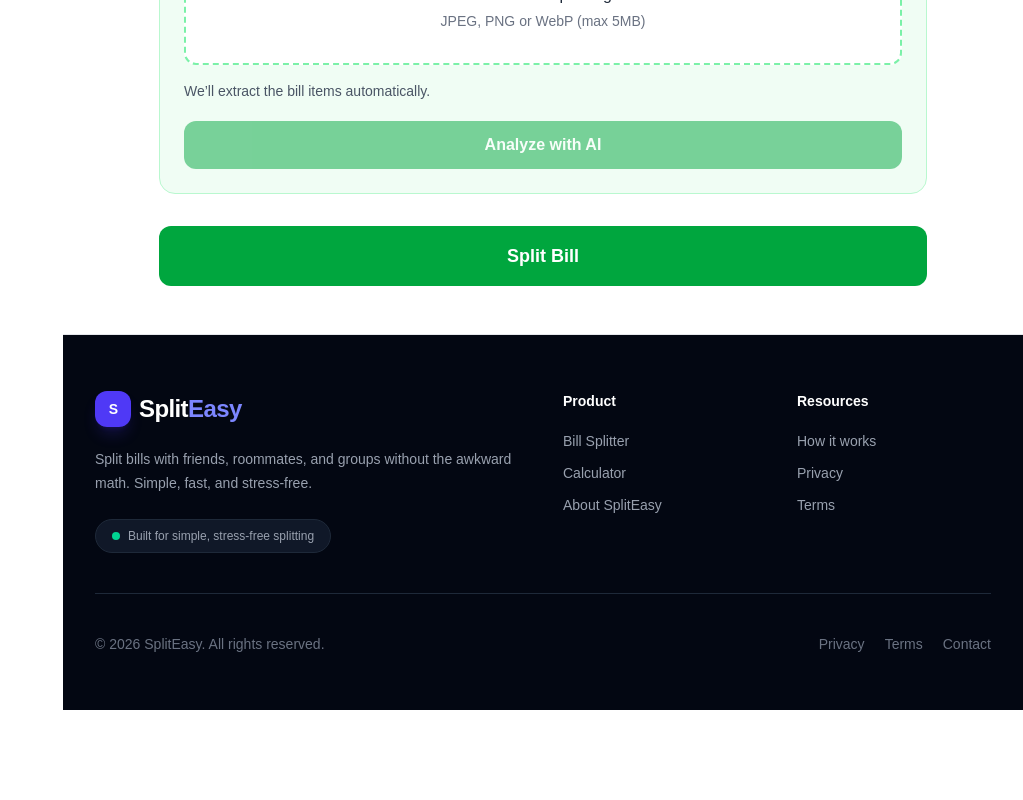
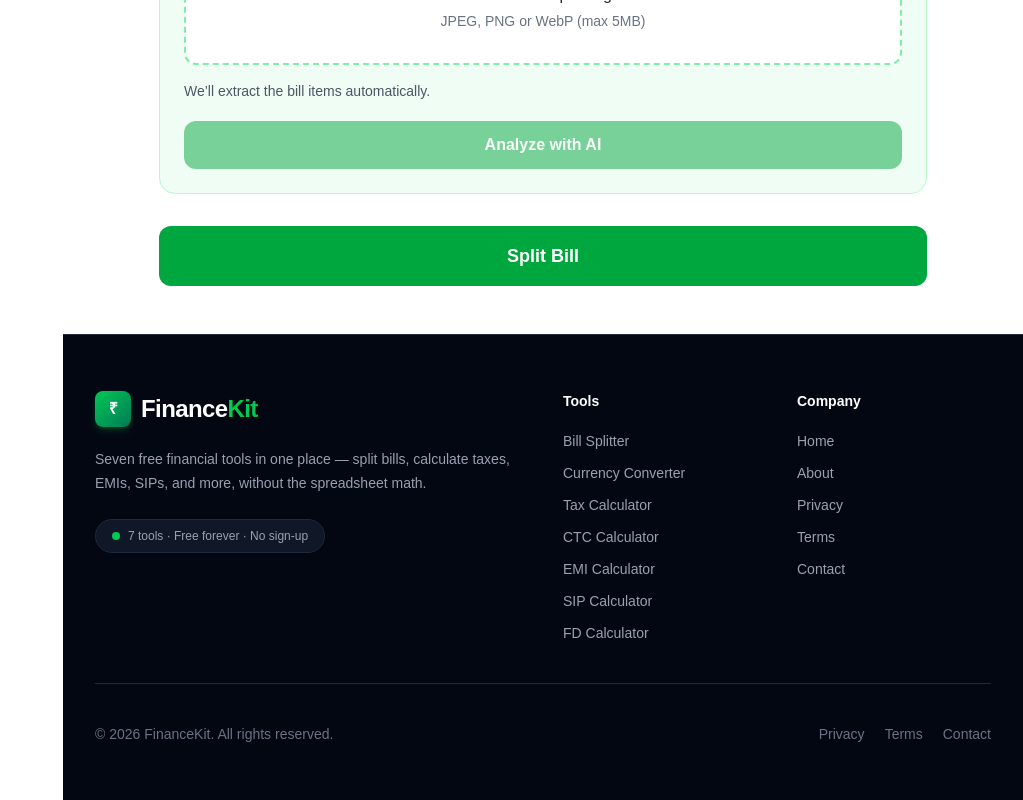
Before and after one commit to Shubhashissahu/FinPilot-financial-tools, a Next.js app: page /split in a window 1280 px wide. Shown: the part 1353-2153 px from the top of the page, without its empty margins (257-1280 px from the left). Before the commit the page ends 2063 px from the top, so only its background shows below. Built offline with nearby package versions, Linux system fonts and the light colour scheme.

Commit message:
Rename the web page spliteasy to FinanceKit

```diff
--- a/app/layout.tsx
+++ b/app/layout.tsx
@@ -1,4 +1,4 @@
-//app/layout.tsx
+
 //app/layout.tsx
 import type { Metadata } from "next";
 import "./globals.css";
@@ -6,8 +6,8 @@
 import AppShell from "@/components/AppShell";
 
 export const metadata: Metadata = {
-  title: "SplitEasy",
-  description: "Smart bill splitting",
+  title: "FinanceKit",
+  description: "Your personal finance toolkit",
 };
 
 export default function RootLayout({
--- a/components/Footer.tsx
+++ b/components/Footer.tsx
@@ -1,111 +1,78 @@
 // components/Footer.tsx
+// components/Footer.tsx
+import Link from "next/link";
 
-import Link from "next/link";
+const toolLinks = [
+  { href: "/split", label: "Bill Splitter" },
+  { href: "/currency-converter", label: "Currency Converter" },
+  { href: "/tax-calculator", label: "Tax Calculator" },
+  { href: "/ctc-calculator", label: "CTC Calculator" },
+  { href: "/emi-calculator", label: "EMI Calculator" },
+  { href: "/sip-calculator", label: "SIP Calculator" },
+  { href: "/fd-calculator", label: "FD Calculator" },
+];
+
+const companyLinks = [
+  { href: "/", label: "Home" },
+  { href: "/about", label: "About" },
+  { href: "/privacy", label: "Privacy" },
+  { href: "/terms", label: "Terms" },
+  { href: "/contact", label: "Contact" },
+];
 
 export default function Footer() {
   return (
-    <footer className="border-t border-gray-200 bg-gray-950 text-white">
+    <footer className="border-t border-gray-800 bg-gray-950 text-white">
       <div className="mx-auto max-w-7xl px-6 py-14 lg:px-8">
-
         {/* Main Footer */}
         <div className="grid grid-cols-1 gap-10 md:grid-cols-2 lg:grid-cols-4">
-
           {/* Brand */}
           <div className="lg:col-span-2">
-            <Link
-              href="/"
-              className="inline-flex items-center gap-2 text-2xl font-bold tracking-tight"
-            >
-              <span className="flex h-9 w-9 items-center justify-center rounded-xl bg-indigo-600 text-sm font-bold shadow-lg shadow-indigo-600/20">
-                S
+            <Link href="/" className="group inline-flex items-center gap-2.5 text-2xl font-extrabold tracking-tight">
+              <span className="flex h-9 w-9 items-center justify-center rounded-lg bg-gradient-to-br from-green-500 to-emerald-700 text-base font-bold text-white shadow-md shadow-green-600/25 transition-transform duration-300 group-hover:-rotate-6 group-hover:scale-105">
+                ₹
               </span>
-
               <span>
-                Split<span className="text-indigo-400">Easy</span>
+                Finance<span className="text-green-500">Kit</span>
               </span>
             </Link>
 
             <p className="mt-5 max-w-md text-sm leading-6 text-gray-400">
-              Split bills with friends, roommates, and groups without the
-              awkward math. Simple, fast, and stress-free.
+              Seven free financial tools in one place — split bills, calculate
+              taxes, EMIs, SIPs, and more, without the spreadsheet math.
             </p>
 
-            {/* Mini Trust Badge */}
             <div className="mt-6 inline-flex items-center gap-2 rounded-full border border-gray-800 bg-gray-900 px-4 py-2 text-xs text-gray-400">
-              <span className="h-2 w-2 rounded-full bg-emerald-400" />
-              Built for simple, stress-free splitting
+              <span className="h-2 w-2 rounded-full bg-green-500" />
+              7 tools · Free forever · No sign-up
             </div>
           </div>
 
-          {/* Product */}
+          {/* Tools */}
           <div>
-            <h3 className="text-sm font-semibold text-white">
-              Product
-            </h3>
-
+            <h3 className="text-sm font-semibold text-white">Tools</h3>
             <ul className="mt-5 space-y-3 text-sm text-gray-400">
-              <li>
-                <Link
-                  href="/"
-                  className="transition hover:text-white"
-                >
-                  Bill Splitter
-                </Link>
-              </li>
-
-              <li>
-                <Link
-                  href="/calculator"
-                  className="transition hover:text-white"
-                >
-                  Calculator
-                </Link>
-              </li>
-
-              <li>
-                <Link
-                  href="/about"
-                  className="transition hover:text-white"
-                >
-                  About SplitEasy
-                </Link>
-              </li>
+              {toolLinks.map((link) => (
+                <li key={link.href}>
+                  <Link href={link.href} className="transition hover:text-green-400">
+                    {link.label}
+                  </Link>
+                </li>
+              ))}
             </ul>
           </div>
 
-          {/* Resources */}
+          {/* Company */}
           <div>
-            <h3 className="text-sm font-semibold text-white">
-              Resources
-            </h3>
-
+            <h3 className="text-sm font-semibold text-white">Company</h3>
             <ul className="mt-5 space-y-3 text-sm text-gray-400">
-              <li>
-                <Link
-                  href="/how-it-works"
-                  className="transition hover:text-white"
-                >
-                  How it works
-                </Link>
-              </li>
-
-              <li>
-                <Link
-                  href="/privacy"
-                  className="transition hover:text-white"
-                >
-                  Privacy
-                </Link>
-              </li>
-
-              <li>
-                <Link
-                  href="/terms"
-                  className="transition hover:text-white"
-                >
-                  Terms
-                </Link>
-              </li>
+              {companyLinks.map((link) => (
+                <li key={link.href}>
+                  <Link href={link.href} className="transition hover:text-green-400">
+                    {link.label}
+                  </Link>
+                </li>
+              ))}
             </ul>
           </div>
         </div>
@@ -115,35 +82,20 @@
 
         {/* Bottom Footer */}
         <div className="flex flex-col gap-4 text-sm text-gray-500 sm:flex-row sm:items-center sm:justify-between">
-
-          <p>
-            © {new Date().getFullYear()} SplitEasy. All rights reserved.
-          </p>
+          <p>© {new Date().getFullYear()} FinanceKit. All rights reserved.</p>
 
           <div className="flex items-center gap-5">
-            <Link
-              href="/privacy"
-              className="transition hover:text-gray-300"
-            >
+            <Link href="/privacy" className="transition hover:text-gray-300">
               Privacy
             </Link>
-
-            <Link
-              href="/terms"
-              className="transition hover:text-gray-300"
-            >
+            <Link href="/terms" className="transition hover:text-gray-300">
               Terms
             </Link>
-
-            <Link
-              href="/contact"
-              className="transition hover:text-gray-300"
-            >
+            <Link href="/contact" className="transition hover:text-gray-300">
               Contact
             </Link>
           </div>
         </div>
-
       </div>
     </footer>
   );
--- a/lib/generateBillPdf.ts
+++ b/lib/generateBillPdf.ts
@@ -5,8 +5,6 @@
 
 const PAGE_BOTTOM = 270; // leave margin below 297mm A4 height
 
-// Strip characters that break filenames across OSes / browsers (esp. "/"
-// being read as a path separator).
 function safeFileName(name: string): string {
   const cleaned = name.replace(/[\\/:*?"<>|]/g, "").trim();
   return cleaned || "guest";
@@ -18,7 +16,7 @@
   let y = 20;
 
   pdf.setFontSize(22);
-  pdf.text("SplitEasy", 20, y);
+  pdf.text("FinanceKit", 20, y);
 
   y += 10;
 
@@ -81,7 +79,7 @@
   );
 
   pdf.setFontSize(22);
-  pdf.text("SplitEasy", 20, y);
+  pdf.text("FinanceKit", 20, y);
 
   y += 10;
 
@@ -133,5 +131,5 @@
     y += 10;
   });
 
-  pdf.save("SplitSmart-full-bill.pdf");
+  pdf.save("FinanceKit-full-bill.pdf");
 }
--- a/lib/generateCtcPdf.ts
+++ b/lib/generateCtcPdf.ts
@@ -7,7 +7,7 @@
   let y = 20;
 
   pdf.setFontSize(22);
-  pdf.text("SplitEasy", 20, y);
+  pdf.text("FinanceKit", 20, y);
   y += 10;
   pdf.setFontSize(11);
   pdf.text("CTC Breakdown — New Tax Regime FY 2026-27", 20, y);
--- a/lib/generateEmiPdf.ts
+++ b/lib/generateEmiPdf.ts
@@ -7,7 +7,7 @@
   let y = 20;
 
   pdf.setFontSize(22);
-  pdf.text("SplitEasy", 20, y);
+  pdf.text("FinanceKit", 20, y);
 
   y += 10;
   pdf.setFontSize(11);
--- a/lib/generateFdPdf.ts
+++ b/lib/generateFdPdf.ts
@@ -12,7 +12,7 @@
   let y = 20;
 
   pdf.setFontSize(22);
-  pdf.text("SplitEasy", 20, y);
+  pdf.text("FinanceKit", 20, y);
 
   y += 10;
   pdf.setFontSize(11);
```
